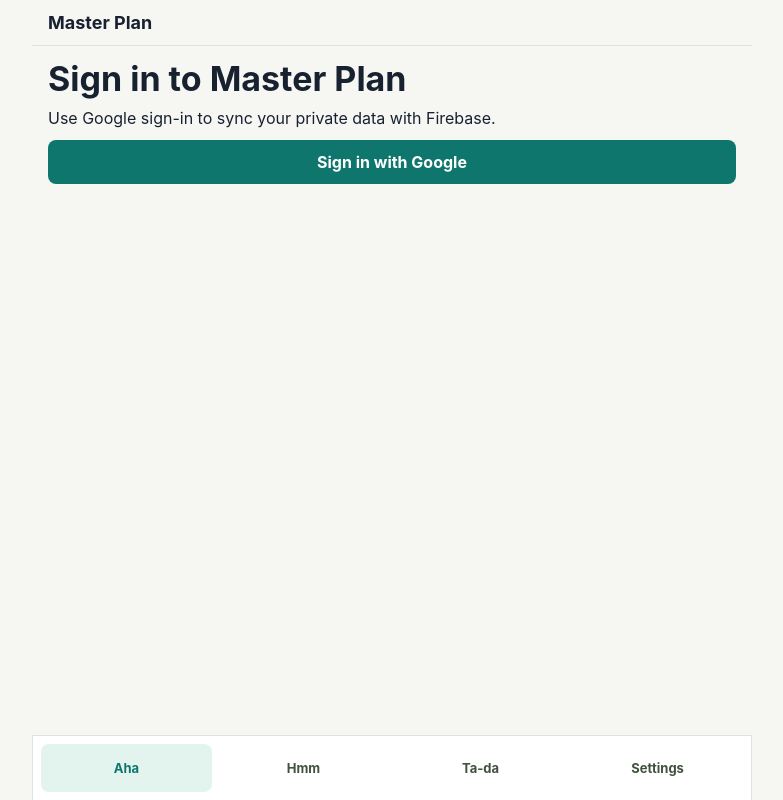
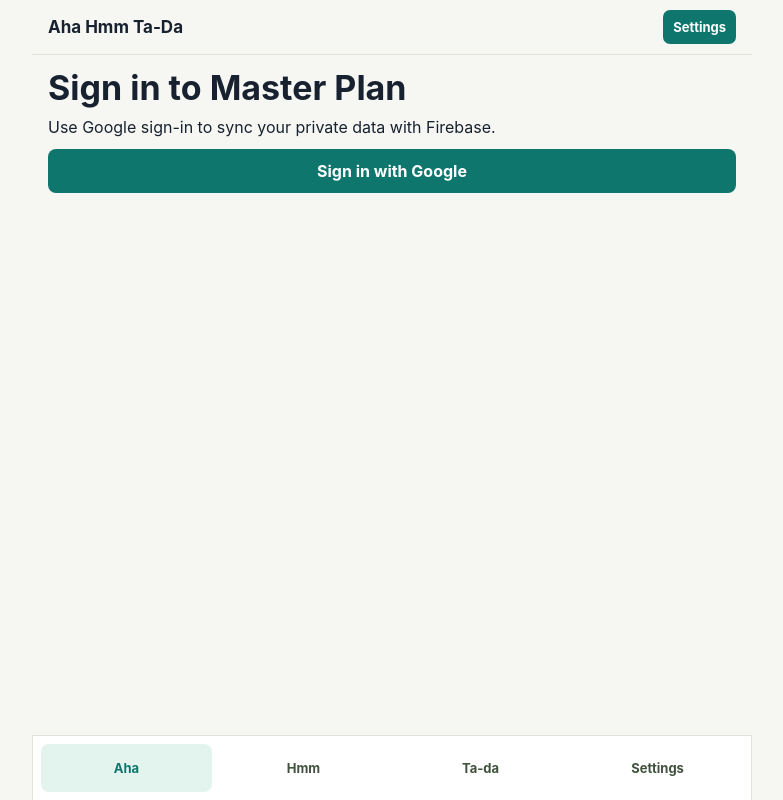
Before and after one commit to pedagix/Master-plan-2-mobile, a React (Vite) app: page /aha in a window 1280 px wide. Shown: the whole page, without its empty margins (248-1031 px from the left). Built offline with nearby package versions, Linux system fonts and the light colour scheme; no server answers.

Commit message:
Unify compact header with settings action

```diff
--- a/src/components/Layout.jsx
+++ b/src/components/Layout.jsx
@@ -11,7 +11,10 @@
   const location = useLocation();
   return (
     <div className="app-shell">
-      <header><h1>Master Plan</h1></header>
+      <header className="top-header">
+        <h1>Aha Hmm Ta-Da</h1>
+        <NavLink to="/settings" className="header-settings-link" aria-label="Settings">Settings</NavLink>
+      </header>
       <main>{children}</main>
       <nav className="bottom-nav">
         {links.map(([to, label]) => (
--- a/src/pages/AhaPage.jsx
+++ b/src/pages/AhaPage.jsx
@@ -1,5 +1,4 @@
 import { useEffect, useRef, useState } from 'react';
-import { Link } from 'react-router-dom';
 import NoteEditForm from '../components/NoteEditForm';
 import { HMM_DESTINATION, PROJECT_DESTINATION } from '../lib/model';
 
@@ -47,7 +46,6 @@
     <div className="stack page-screen">
       <div className="page-title-row">
         <h2>Aha</h2>
-        <Link to="/settings" className="icon-link" aria-label="Settings">Settings</Link>
       </div>
       <NoteEditForm
         key={formKey}
--- a/src/pages/HmmPage.jsx
+++ b/src/pages/HmmPage.jsx
@@ -1,5 +1,4 @@
 import { useMemo, useState } from 'react';
-import { Link } from 'react-router-dom';
 import NoteCard from '../components/NoteCard';
 import NoteEditForm from '../components/NoteEditForm';
 import { HMM_DESTINATION, PROJECT_DESTINATION, sortByPriorityThenNewest } from '../lib/model';
@@ -89,7 +88,6 @@
     <div className="stack page-screen">
       <div className="page-title-row">
         <h2>Hmm</h2>
-        <Link to="/settings" className="icon-link" aria-label="Settings">Settings</Link>
       </div>
 
       <div className="segmented-control" role="tablist" aria-label="Hmm view">
--- a/src/pages/TaDaPage.jsx
+++ b/src/pages/TaDaPage.jsx
@@ -68,7 +68,6 @@
     <div className="stack page-screen">
       <div className="page-title-row">
         <h2>Ta-da</h2>
-        <Link to="/settings" className="icon-link" aria-label="Settings">Settings</Link>
       </div>
 
       <section className="stack">
--- a/src/styles.css
+++ b/src/styles.css
@@ -102,14 +102,39 @@
   padding-bottom: 82px;
 }
 
-header {
+.top-header {
   position: sticky;
   top: 0;
   z-index: 10;
+  display: flex;
+  align-items: center;
+  justify-content: space-between;
+  gap: 12px;
   border-bottom: 1px solid #dfe5da;
   background: rgba(246, 247, 243, 0.96);
-  padding: 12px 16px;
+  padding: 10px 16px;
   backdrop-filter: blur(12px);
+}
+
+.top-header h1 {
+  font-size: 17px;
+  line-height: 1.2;
+}
+
+.header-settings-link {
+  display: inline-flex;
+  align-items: center;
+  justify-content: center;
+  min-height: 34px;
+  border-radius: 7px;
+  padding: 6px 10px;
+  background: #0f766e;
+  color: #fff;
+  font-size: 13px;
+  font-weight: 700;
+  line-height: 1;
+  text-decoration: none;
+  white-space: nowrap;
 }
 
 main {
```
